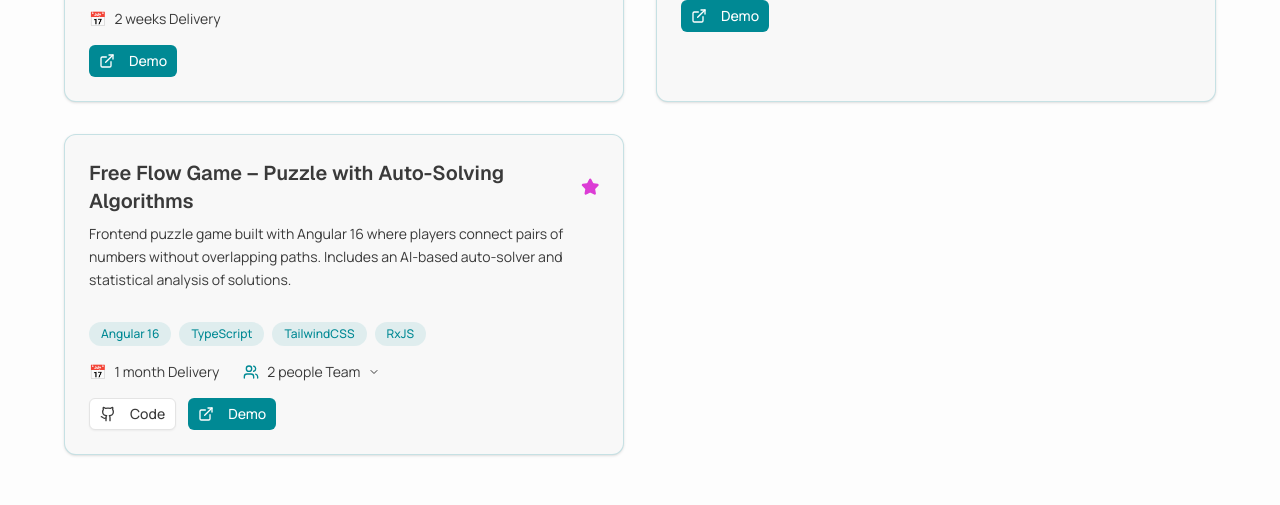
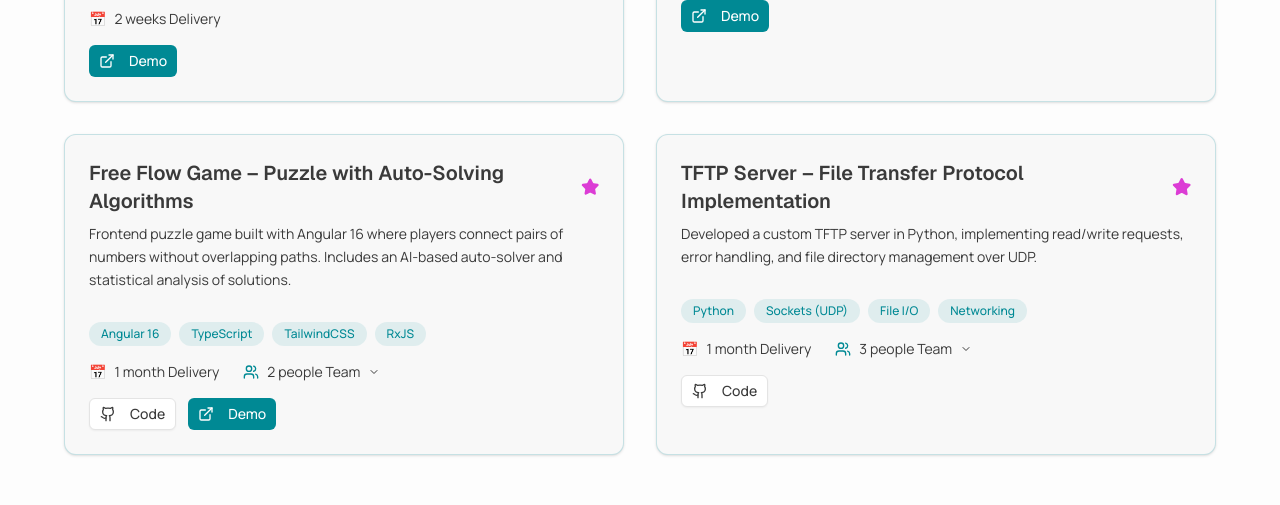
Before and after one commit to TatisVivas/My-Portfolio, a Next.js app: page / in a window 1280 px wide. Shown: the part 4360-4865 px from the top of the page. Built offline with nearby package versions, Linux system fonts and the light colour scheme.

Commit message:
Style: all projects done and flexbox

```diff
--- a/app/page.tsx
+++ b/app/page.tsx
@@ -253,6 +253,21 @@ export default function Portfolio() {
       duration: "1 month",
       team: "2 people",
       contributors: [
+        { name: "Juan Pablo Cañón", github: "https://github.com/Juanbap" },
+        { name: "Tatiana Vivas", github: "https://github.com/Tatisvivas" },
+      ],
+      featured: true,
+    },
+    {
+      title: "TFTP Server – File Transfer Protocol Implementation",
+      description: "Developed a custom TFTP server in Python, implementing read/write requests, error handling, and file directory management over UDP.",
+      tech: ["Python", "Sockets (UDP)", "File I/O", "Networking"],
+      github: "https://github.com/TatisVivas/tftp-server",
+      demo: null,
+      duration: "1 month",
+      team: "3 people",
+      contributors: [
+        { name: "Valeria Arenas", github: "https://github.com/ValeriaArenasB" },
         { name: "Juan Pablo Cañón", github: "https://github.com/Juanbap" },
         { name: "Tatiana Vivas", github: "https://github.com/Tatisvivas" },
       ],
```
